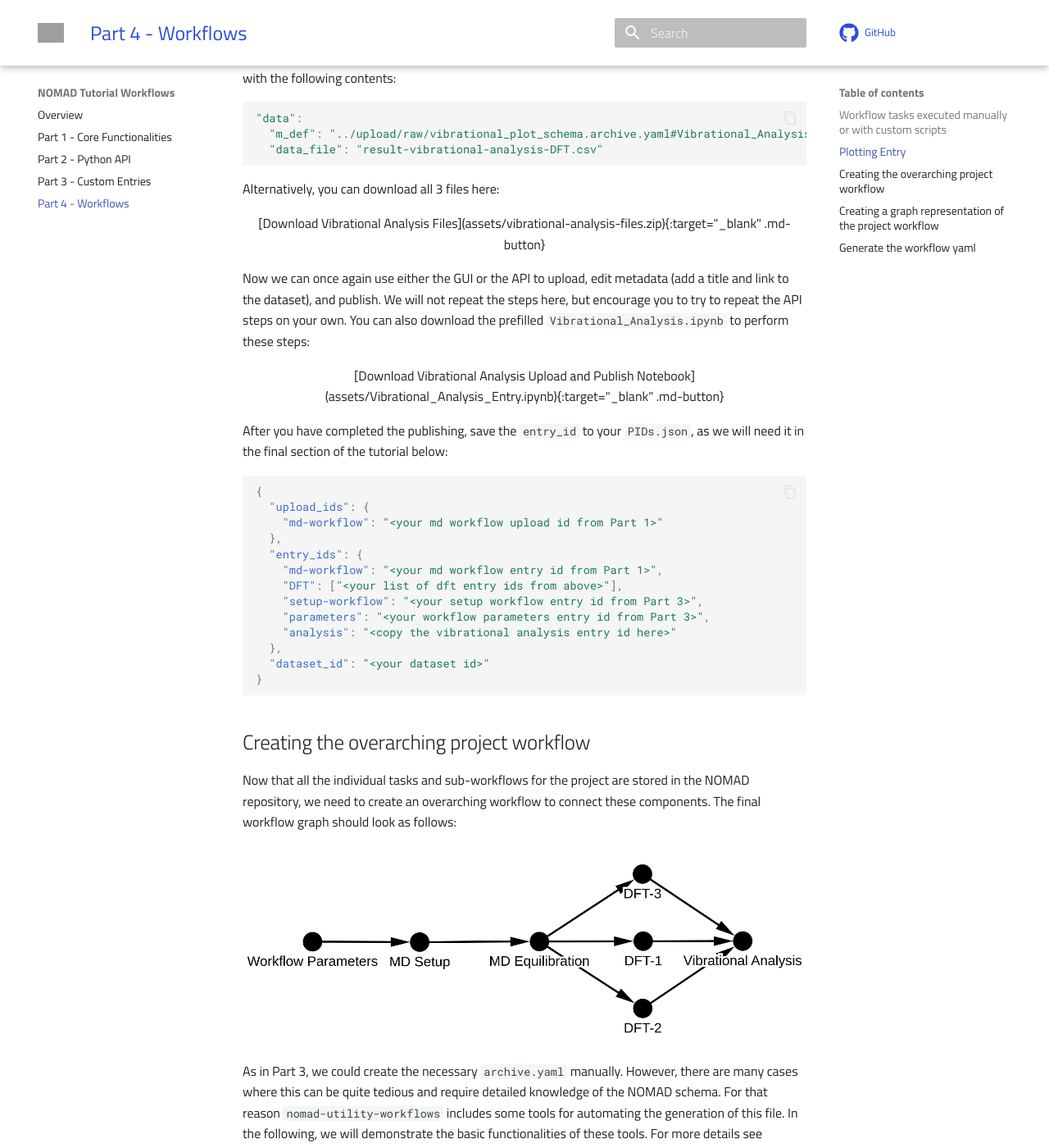
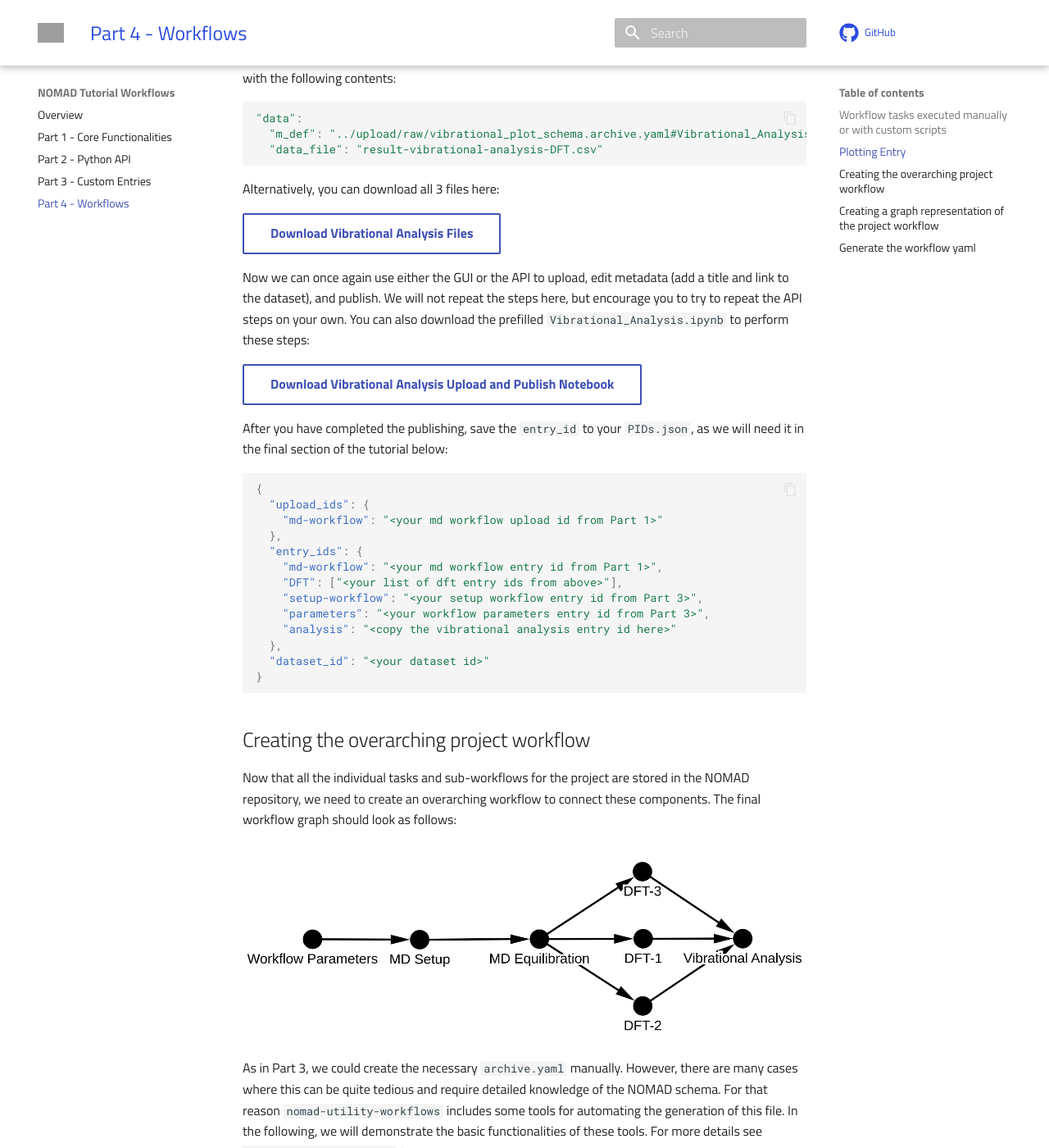
Before and after one commit to FAIRmat-NFDI/nomad-tutorial-workflows, an MkDocs documentation site: the page built from docs/workflows.md, in a window 1280 px wide and 1400 px high, scrolled down 2426 px. Shown: the whole window at 82% size. Built offline with MkDocs 1.6.1 and Material for MkDocs 9.7.7, drawn with Linux system fonts in a browser that asks for light colours; nearby versions of some CDN libraries; library files that are not in the unit come from our copies; comment, search, counter and statistics services are not loaded; the version menu is left out; some of the changed text lies outside the part shown; grey boxes are pictures that could not be loaded.

Commit message:
fixed buttons

```diff
--- a/docs/workflows.md
+++ b/docs/workflows.md
@@ -102,15 +102,11 @@ To create an entry according to this schema, create the file `vibrational_analys
 
 Alternatively, you can download all 3 files here:
 
-<center>
 [Download Vibrational Analysis Files](assets/vibrational-analysis-files.zip){:target="_blank" .md-button}
-</center>
 
 Now we can once again use either the GUI or the API to upload, edit metadata (add a title and link to the dataset), and publish. We will not repeat the steps here, but encourage you to try to repeat the API steps on your own. You can also download the prefilled `Vibrational_Analysis.ipynb` to perform these steps:
 
-<center>
 [Download Vibrational Analysis Upload and Publish Notebook](assets/Vibrational_Analysis_Entry.ipynb){:target="_blank" .md-button}
-</center>
 
 After you have completed the publishing, save the `entry_id` to your `PIDs.json`, as we will need it in the final section of the tutorial below:
 
@@ -147,9 +143,7 @@ As in Part 3, we could create the necessary `archive.yaml` manually. However, th
 
 Create a new notebook `Generate_Workflow_Yaml.ipynb` to work step by step or download the prefilled notebook:
 
-<center>
 [Download Generate_Workflow_Yaml.ipynb](assets/Generate_Workflow_Yaml.ipynb){:target="_blank" .md-button }
-</center>
 
 Make the imports:
 
--- a/mkdocs.yml
+++ b/mkdocs.yml
@@ -34,6 +34,7 @@ theme:
     - navigation.footer
     - content.code.copy
     - versioning
+    - content.buttons
   prev_next_buttons_location: both
 
 
```
Also changed, not shown: docs/api.md (+0 -4 lines), docs/custom.md (+1 -7 lines).
